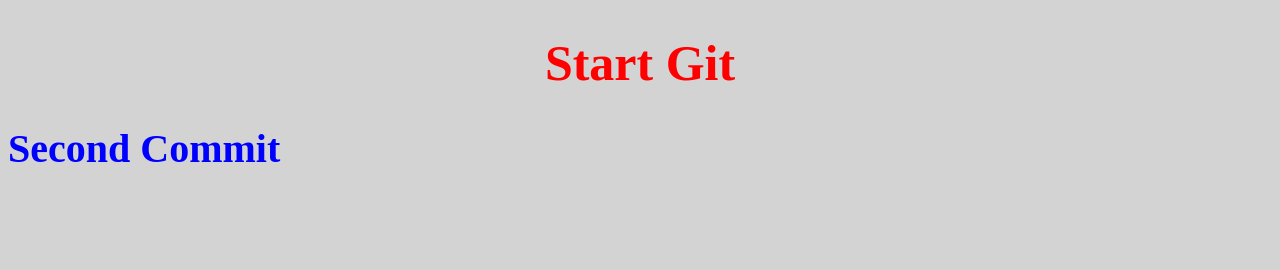
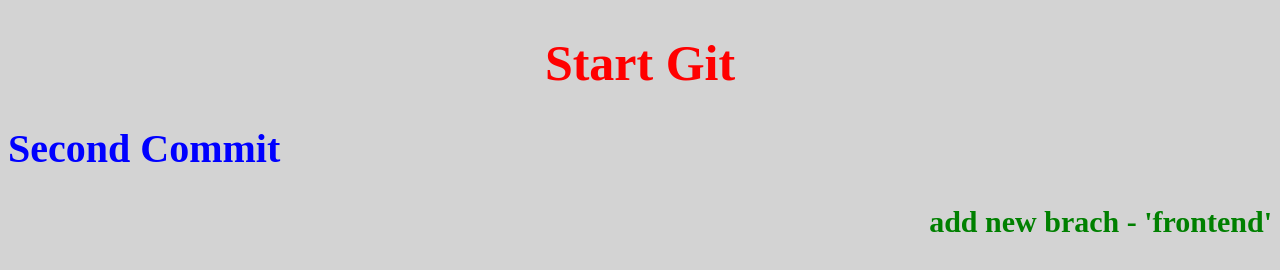
Before and after one commit to KhrystynaVaskovych/gittest, a plain HTML site: page index.html in a window 1280 px wide. Drawn offline with Linux system fonts and the light colour scheme.

Commit message:
new branch frontend

```diff
--- a/index.html
+++ b/index.html
@@ -13,7 +13,7 @@
 
     <h1>Start Git</h1>
     <h2>Second Commit</h2>
-
+    <h3>add new brach -  'frontend'</h3>
     <script src="javascript.js"></script>
 </body>
 
--- a/style.css
+++ b/style.css
@@ -10,3 +10,8 @@
     font-size: 40px;
     color: blue;
 }
+h3{
+    font-size: 30px;
+    color: green;
+    text-align: right;
+}
```
